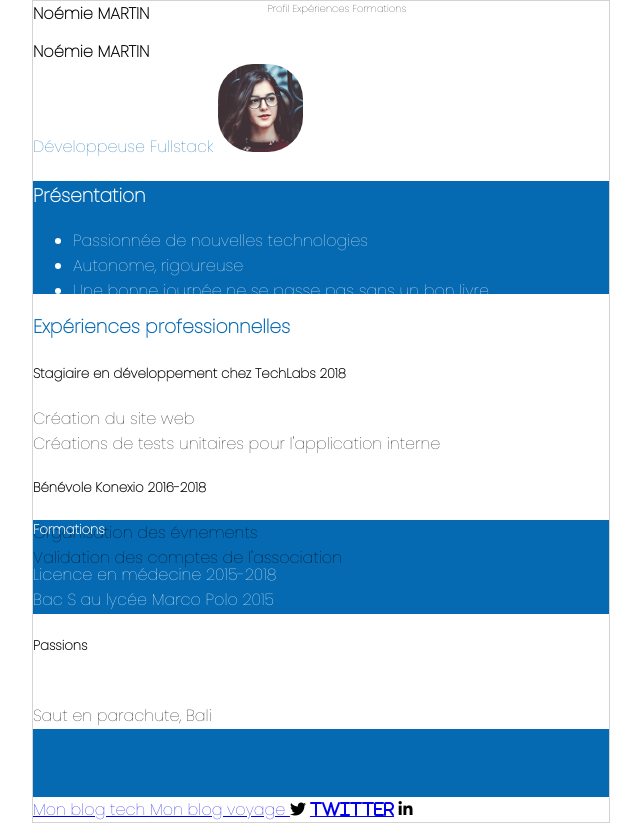
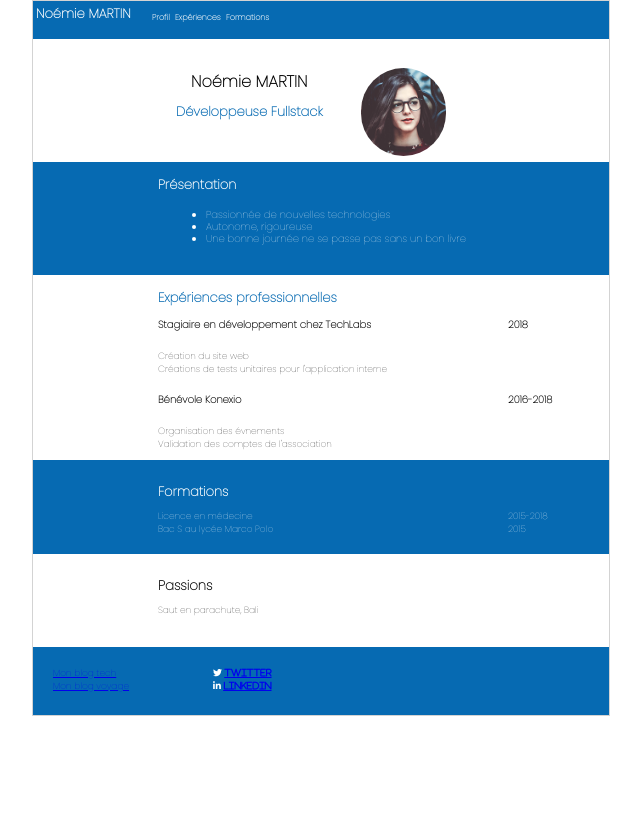
Before and after one commit to EloiGry/my-cv, a plain HTML site: page index.html in a window 1280 px wide. Shown: the whole page, without its empty margins (319-960 px from the left). After the commit the page ends 800 px from the top, so only its background shows below. Drawn offline with Linux system fonts and the light colour scheme.

Commit message:
4th modif

```diff
--- a/index.html
+++ b/index.html
@@ -12,39 +12,41 @@
     <title>Document</title>
 </head>
 <body>
-<div class="column1"> <b> Noémie MARTIN </b> <div class="profil"> Profil Expériences Formations </div> </div>
+<div class="column1"> <b> <div class="Noémie">Noémie MARTIN</div>  </b> <div class="profil"> Profil Expériences Formations </div> </div>
 
 
-<div class="column2"> <b> Noémie MARTIN</b> <br><span id="df">Développeuse Fullstack</span> <img src="img/noemie_martin.png" alt=""> </div>
+<div class="column2"> <div class="textcolumn2"> <div class="NM"> <strong> Noémie MARTIN </strong> </div> <div class="DFS"> Développeuse Fullstack </div></div>  <img src="img/noemie_martin.png" alt=""> </div>
 
 
-<div class="column3"> <h3> Présentation </h3>
+<div class="column3"> <h3 class="Présentation"> Présentation </h3>
     <ul> <li> Passionnée de nouvelles technologies </li>
     <li>Autonome, rigoureuse</li>
     <li> Une bonne journée ne se passe pas sans un bon livre </li></ul></div>
 
 
-<div class="column4"> <h3 id="ep"> Expériences professionnelles </h3>
-    <h5> Stagiaire en développement chez TechLabs <span> 2018</span> </h5> Création du site web <br>
-Créations de tests unitaires pour l'application interne <br>
-<h5> Bénévole Konexio <span>2016-2018</span></h5>
-Organisation des évnements <br>
-Validation des comptes de l'association </div>
+<div class="column4"> <h3 id="ep"> Expériences professionnelles </h3> <br>
+    <h5 class="Stagiaire"> Stagiaire en développement chez TechLabs <span> 2018</span> </h5> <br><br> <div class="Créa">Création du site web <br>
+        Créations de tests unitaires pour l'application interne <br> </div> <br>
+
+<h5 class="Bénévole"> Bénévole Konexio <span>2016-2018</span></h5> <br><br>
+
+<div class="Orga">Organisation des évnements <br>
+    Validation des comptes de l'association</div>  </div>
 
 
-<div class="column5"> <h5> Formations </h5>
+<div class="column5"> <h5 class="Formation"> Formations </h5> <br><br>
 
-Licence en médecine <span> 2015-2018</span> <br>
-Bac S au lycée Marco Polo <span> 2015 </span></div>
+<div class="texteFormation">Licence en médecine <span> 2015-2018</span> <br>
+    Bac S au lycée Marco Polo <span> 2015 </span></div></div>
 
-<div class="column6"> <h5> Passions </h5> <br>
-Saut en parachute, Bali </div>
+<div class="column6"> <h5 class="Passions"> Passions </h5> <br><br>
+<div class="textePassions"> Saut en parachute, Bali</div> </div>
 
-<div class="column7"> </div>
-<a href="https://fr.wikipedia.org/wiki/Blog"> Mon blog tech </a>
-<a href="https://fr.wikipedia.org/wiki/Blog"> Mon blog voyage </a>
-<i class="fab fa-twitter"> <a href="https://twitter.com/?lang=fr"> Twitter </a></i>
-<i class="fab fa-linkedin-in"> <a href="https://fr.wikipedia.org/wiki/LinkedIn"></a> </i>
+<div class="column7">
+<div class="blog"><a href="https://fr.wikipedia.org/wiki/Blog"> Mon blog tech </a> <br>
+    <a href="https://fr.wikipedia.org/wiki/Blog"> Mon blog voyage </a></div>
+<div class="rs"><i class="fab fa-twitter"> <a href="https://twitter.com/?lang=fr"> Twitter </a></i> <br>
+    <i class="fab fa-linkedin-in"> <a href="https://fr.wikipedia.org/wiki/LinkedIn"> LinkedIn</a> </i></div></div>
 
 </body>
 </html>
--- a/style.css
+++ b/style.css
@@ -1,32 +1,140 @@
+
+/* code illisible dsl :) */
+
+
+
 body {width: 576px;
 margin: auto;
 border: solid 1px lightgray;
-font-family: 'Poppins', sans-serif;
+font-family: 'Poppins', sans-serif;}
 
-column1, .column3, .column5, .column7 {background-color: #066AB2;
+.column1, .column3, .column5, .column7 {background-color: #066AB2;
 color: white;}
 
 .column1 {height: 30px;
-display: flex;
+position: relative;
 padding-bottom: 8px;}
 
-.profil {padding-left: 118px;
-font-size: 10px;}
+.profil {font-size: 8px;
+position: absolute;
+left: 119px;
+bottom: 15px;
+word-spacing: 3px;
+font-weight: 600;
+}
+
+.Noémie {font-size: small;
+position: absolute;
+left: 3px;
+bottom: 15px;
+font-weight:900;}
 
 
-.column2 {height: 123px;}
+.column2 {height: 123px;
+position: relative;}
+
+.textcolumn2 {position: absolute;
+left: 143px;
+top: 28px;
+line-height: 30px;
+text-align: center;
+}
+
 img {height: 88px;
 width: 85px;
-border-radius: 35px;}
-#df {color: #066AB2;}
+border-radius: 45px;
+position: absolute;
+right: 163px;
+bottom: 6px;}
 
-.column3 {height: 113px;}
 
-.column4 {height: 185px;}
-#ep {color: #066AB2;}
+.NM {font-weight: 900;
+font: size 15px; ;}
 
-.column5 {height:94px ;}
+.DFS {color:#066AB2 ;
+font-weight: 900;
+font-size: small;}
 
-.column6 {height: 93px;}
 
-.column7 {height:68px ;}
+.column3 {height: 113px;
+position: relative;
+}
+
+ul {position: absolute;
+    left: 133px;
+    font-size: x-small;
+    bottom: 20px;
+    line-height: 12px;
+}
+
+.Présentation {position: absolute;
+    left: 125px;
+font-size: small;}
+
+
+
+.column4 {height: 185px;
+position: relative;}
+
+#ep {color: #066AB2;
+position: absolute;
+left: 125px;
+font-size: small;
+}
+
+.Stagiaire {font-size: x-small;
+position: absolute;
+left: 125px;
+}
+
+.Bénévole {font-size: x-small;
+    position: absolute;
+    left: 125px;
+}
+
+.Créa {font-size: xx-small;
+position: absolute;
+left: 125px;
+color: black;
+}
+
+.Orga {font-size: xx-small;
+    position: absolute;
+    left: 125px;
+    color: black;
+}
+
+span {position: absolute;
+left: 350px;
+white-space: nowrap;}
+
+.column5 {height:94px;
+position: relative;}
+
+.Formation {position: absolute;
+left: 125px;
+font-size: small;}
+
+.texteFormation {position: absolute;
+left: 125px;
+font-size: xx-small;}
+
+.column6 {height: 93px;
+position: relative;}
+
+.Passions {position: absolute;
+left: 125px;}
+
+.textePassions {position: absolute;
+    left: 125px;
+    font-size: xx-small;}
+
+.column7 {height:68px;
+font-size: xx-small;
+position: relative;}
+
+.blog {padding: 20px;}
+
+.rs {position: absolute;
+left:180px;
+top: 20px;}
```
